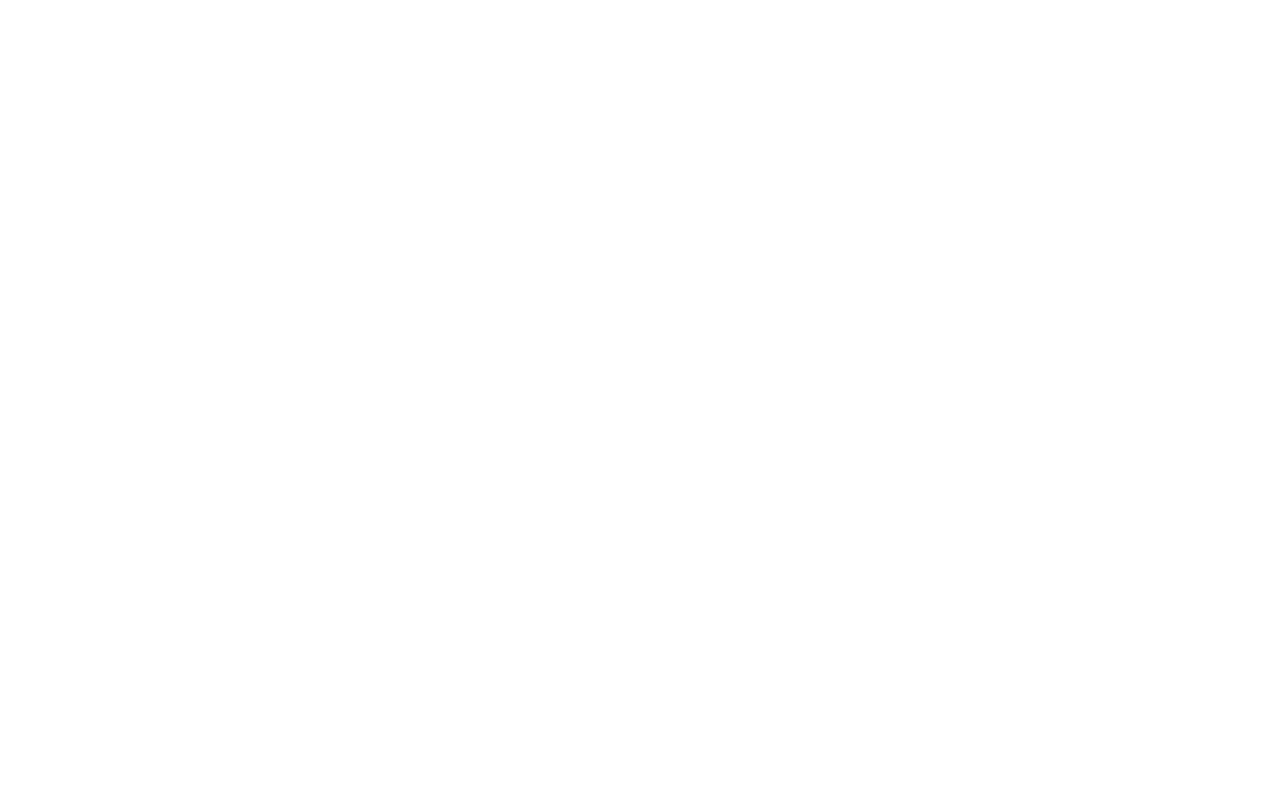
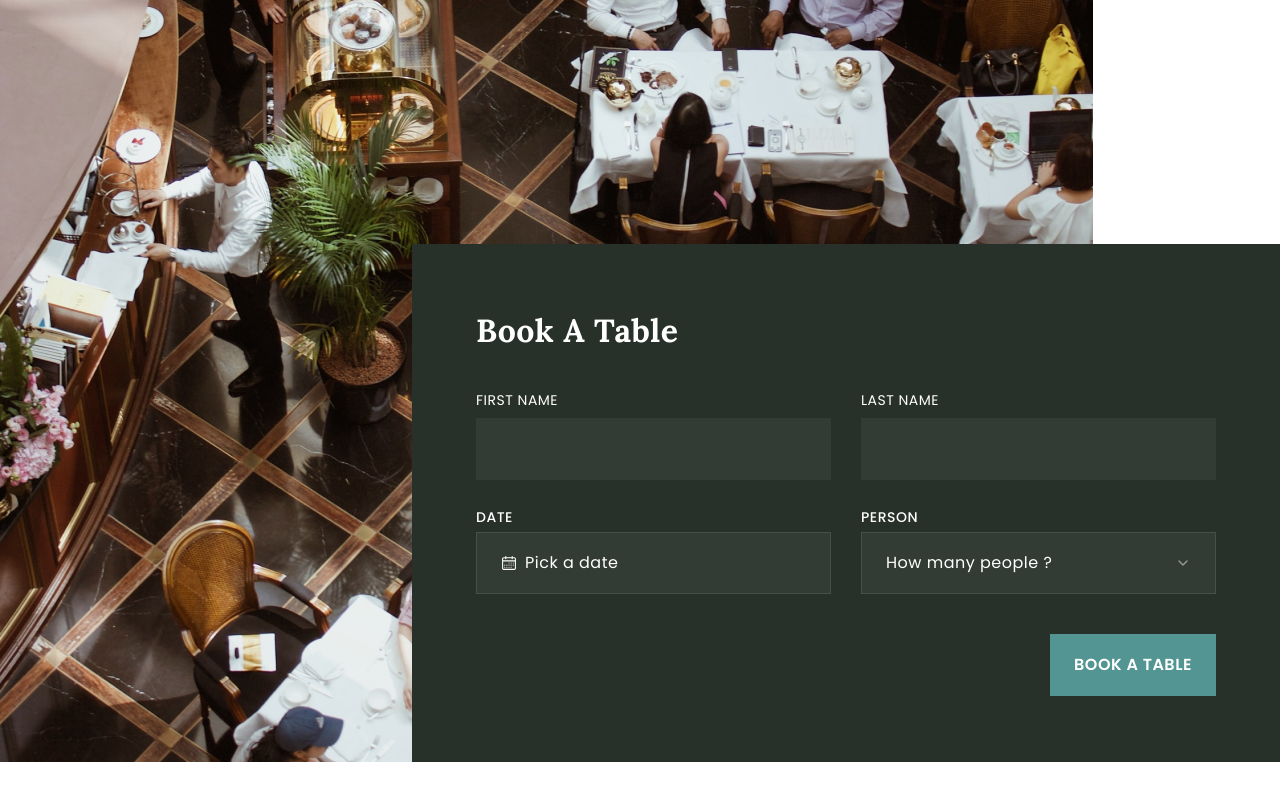
Before and after one commit to Hiboo93/bfood, a Next.js app: page / in a window 1280 px wide. Shown: the part 2248-3048 px from the top of the page. Built offline with nearby package versions, Linux system fonts and the light colour scheme.

Commit message:
✨ F05: creating components Reservation, ReservationForm

```diff
--- a/app/page.tsx
+++ b/app/page.tsx
@@ -1,6 +1,7 @@
 import Header from "@/components/Header";
 import Hero from "@/components/Hero";
 import Menu from "@/components/Menu";
+import Reservation from "@/components/Reservation";
 import StyleGuide from "@/components/StyleGuide";
 
 
@@ -11,6 +12,7 @@
       <Header/>
       <Hero />
       <Menu />
+      <Reservation />
       {/* <StyleGuide/> */}
       <div className="h-[4000px]"></div>
     </main>
--- /dev/null
+++ b/components/Reservation.tsx
@@ -0,0 +1,30 @@
+"use client"
+
+import { motion } from "framer-motion";
+import { fadeIn } from "../variants";
+import ReservationForm from "./ReservationForm";
+
+type Props = {}
+
+const Reservation = (props: Props) => {
+  return (
+    <motion.section
+      variants={fadeIn("up", 0.2)}
+      initial="hidden"
+      whileInView={"show"}
+      viewport={{ once: false, amount: 0.2 }}
+      className="xl:my-32 xl:h-[1020px] xl:bg-reservation xl:bg-no-repeat xl:flex xl:flex-col xl:justify-end xl:items-end" id="reservation">
+      <motion.div
+        variants={fadeIn("up", 0.3)}
+        initial="hidden"
+        whileInView={"show"}
+        viewport={{ once: false, amount: 0.2 }}
+        className="bg-black w-full xl:max-w-[868px] min-h-[518px] p-8 md:p-14 xl:p-16">
+        <h2 className="text-white mb-9 capitalize">Book a table</h2>
+        <ReservationForm />
+      </motion.div>
+    </motion.section>
+  )
+}
+
+export default Reservation
--- /dev/null
+++ b/components/ReservationForm.tsx
@@ -0,0 +1,96 @@
+import * as React from "react";
+import { CalendarIcon } from "@radix-ui/react-icons";
+import { format } from "date-fns";
+
+import { cn } from "@/lib/utils";
+import { Button } from "@/components/ui/button";
+import { Calendar } from "@/components/ui/calendar";
+import {
+  Popover,
+  PopoverContent,
+  PopoverTrigger,
+} from "@/components/ui/popover";
+
+import Link from "next/link.js";
+import { Label } from "./ui/label";
+import { Input } from "./ui/input";
+
+import {
+  Select,
+  SelectContent,
+  SelectGroup,
+  SelectItem,
+  SelectLabel,
+  SelectTrigger,
+  SelectValue,
+} from "@/components/ui/select";
+
+type Props = {}
+
+const ReservationForm = (props: Props) => {
+  const [date, setDate] = React.useState<Date>();
+  return (
+    <form className="flex flex-col gap-y-10">
+      <div className="grid gap-[30px]">
+        <div className="grid grid-cols-1 xl:grid-cols-2 gap-[30px]">
+          <div>
+            <label htmlFor="firstname">first name</label>
+            <Input id="firstname" type="text" />
+          </div>
+          <div>
+            <label htmlFor="lastname">last name</label>
+            <Input id="lastname" type="text" />
+          </div>
+        </div>
+
+        <div className="grid grid-cols-1 xl:grid-cols-2 gap-[30px]">
+          {/* calendar */}
+          <div>
+            <Label>date</Label>
+            <Popover>
+            <PopoverTrigger asChild>
+              <Button
+                variant={"input"}
+                className={cn("w-full justify-start text-left font-normal")}
+              >
+                <CalendarIcon className="mr-2 h-4 w-4" />
+                {date ? format(date, "PPP") : <span>Pick a date</span>}
+              </Button>
+            </PopoverTrigger>
+            <PopoverContent className="w-auto p-0" align="start">
+              <Calendar
+                mode="single"
+                selected={date}
+                onSelect={setDate}
+                initialFocus
+              />
+            </PopoverContent>
+          </Popover>
+          </div>
+          {/* select */}
+          <div>
+            <Label>person</Label>
+            <Select>
+              <SelectTrigger className="w-full">
+                <SelectValue placeholder="How many people ?" />
+              </SelectTrigger>
+              <SelectContent>
+                <SelectGroup>
+                  <SelectLabel>People</SelectLabel>
+                  <SelectItem value="1">1</SelectItem>
+                  <SelectItem value="2">2</SelectItem>
+                  <SelectItem value="3">3</SelectItem>
+                  <SelectItem value="4">4</SelectItem>
+                  <SelectItem value="5">5</SelectItem>
+                </SelectGroup>
+              </SelectContent>
+            </Select>
+          </div>
+        </div>
+      </div>
+      <Button className="uppercase w-full xl:w-auto xl:self-end">Book a table</Button>
+    </form>
+  )
+}
+
+export default ReservationForm
```
